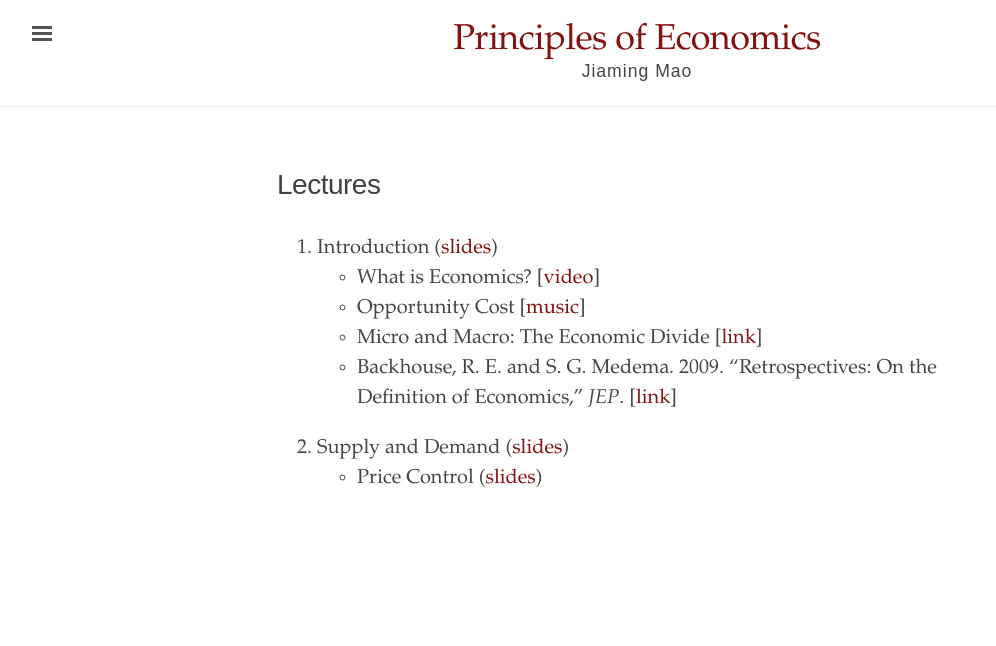
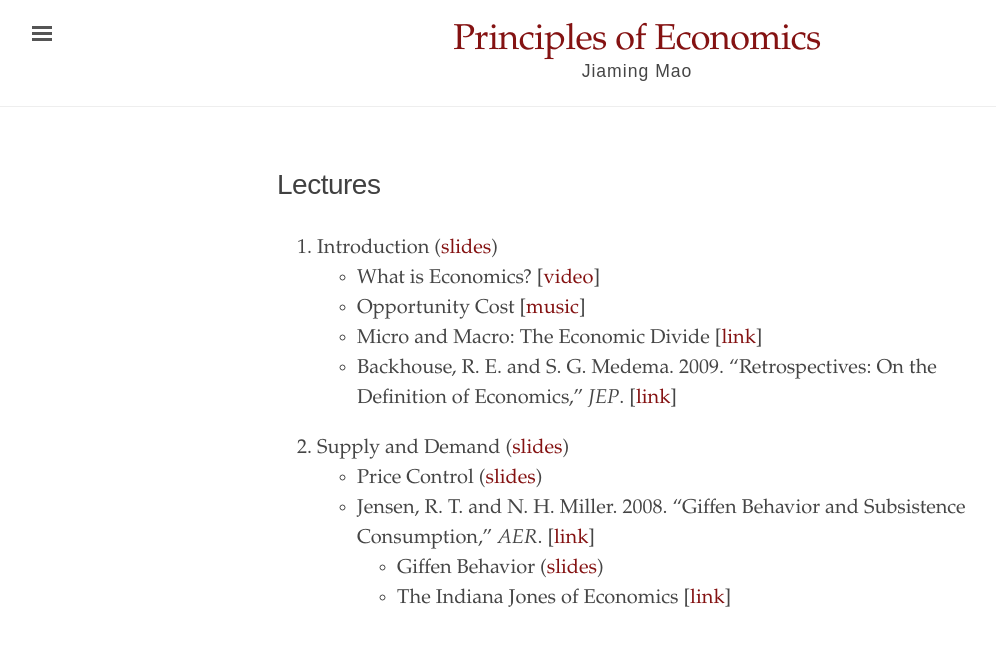
Before and after one commit to jiamingmao/principles-of-economics, a Jekyll site: the page built from Lectures.md, in a window 1280 px wide. Shown: the top 646 px of the page, without its empty margins (3-999 px from the left). Built offline with Jekyll 4.4.1, drawn with Linux system fonts in a browser that asks for light colours.

Commit message:
lecture2 update

```diff
--- a/Lectures.md
+++ b/Lectures.md
@@ -13,3 +13,6 @@ order: 2
 
 2. Supply and Demand ([slides](https://github.com/jiamingmao/principles-of-economics/blob/master/Lectures/02_Supply_and_Demand.pdf))
     - Price Control ([slides](https://github.com/jiamingmao/principles-of-economics/blob/master/Lectures/02.1_Price_Control.pdf))
+    - Jensen, R. T. and N. H. Miller. 2008. "Giffen Behavior and Subsistence Consumption," _AER_. [[link](http://campuspress.yale.edu/dirkbergemann/files/2012/01/giffen-good.pdf)]
+        - Giffen Behavior ([slides](https://github.com/jiamingmao/principles-of-economics/blob/master/Readings/Giffen_Behavior.pdf))
+        - The Indiana Jones of Economics [[link](https://github.com/jiamingmao/principles-of-economics/blob/master/Readings/The%20Indiana%20Jones%20of%20Economics.pdf)]
```
Also changed, not shown: Software.md (+2 -2 lines).
